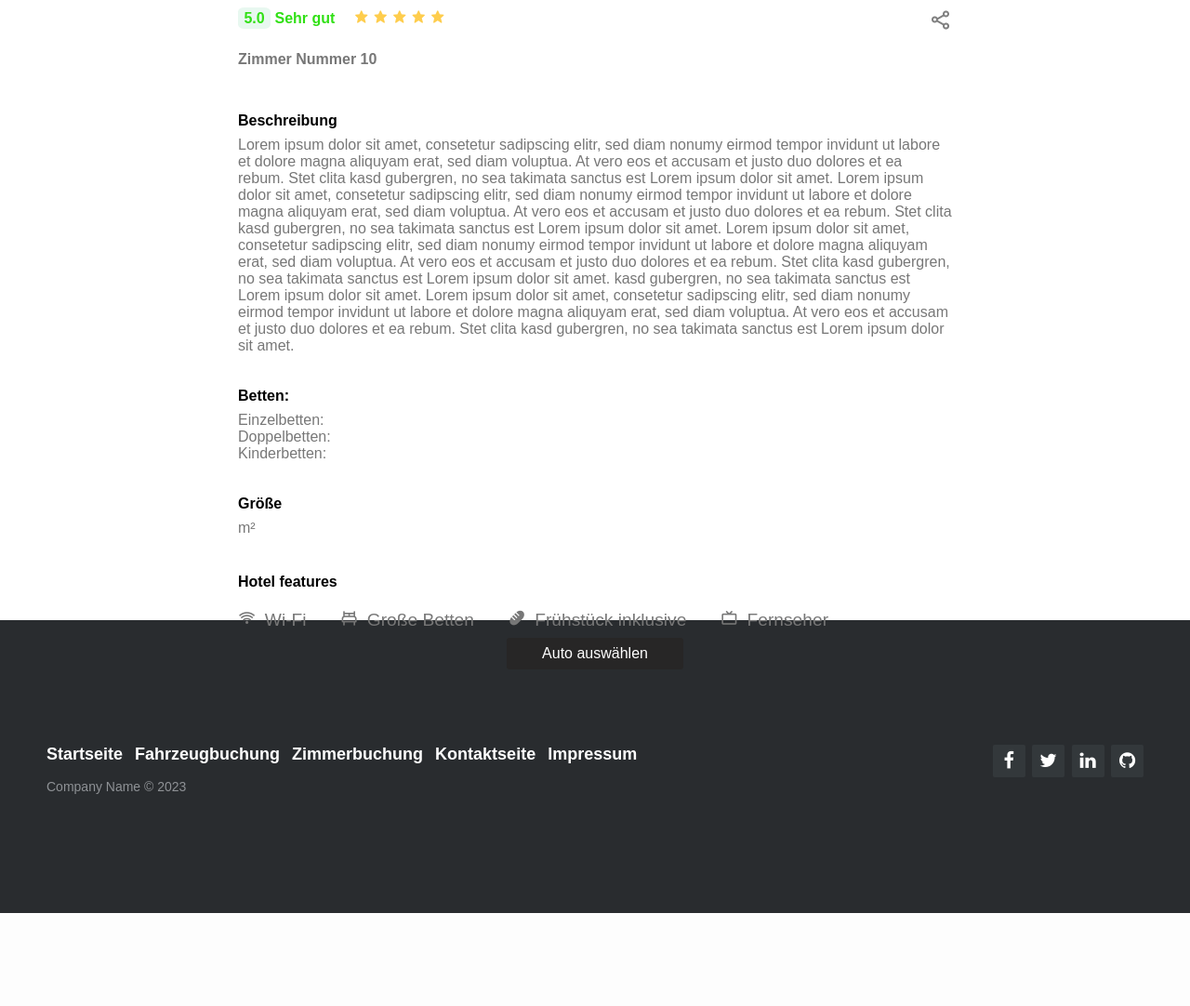
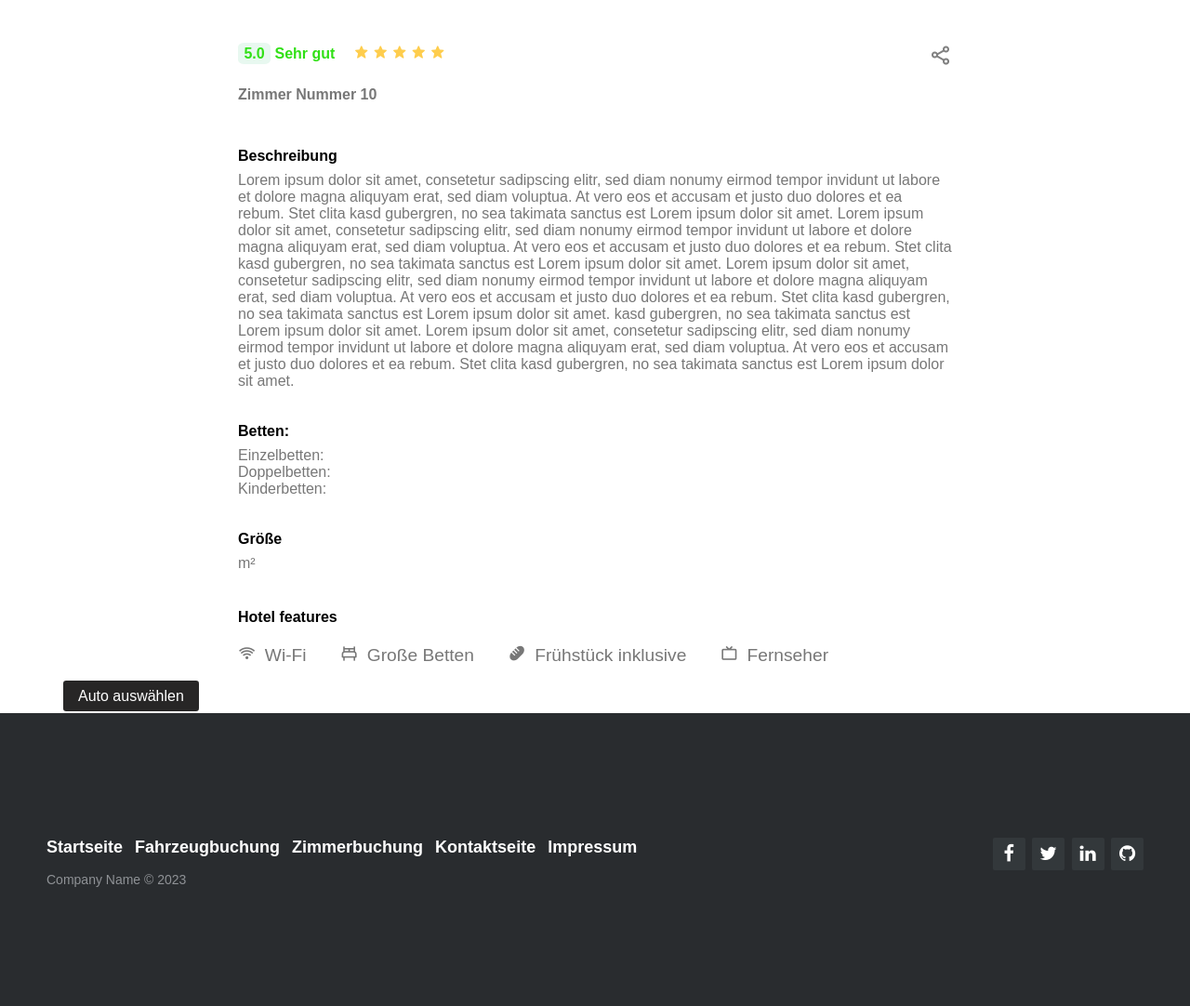
Before and after one commit to Insignio-OGs/Hotel-Projekt, a PHP site: page /Praxisprojekt/source/zimmerbuchungDetail.php?id=1 in a window 1280 px wide; the page is wider, and only the part inside the window is pictured. Shown: the part 558-1640 px from the top of that part at 93% size. Before the commit the page ends 1540 px from the top of that part, so only its background shows below. Run offline with PHP 8.4, Linux system fonts and the light colour scheme; data that the repository does not hold is empty.

Commit message:
Adjustments

```diff
--- a/source/style.css
+++ b/source/style.css
@@ -315,7 +315,7 @@ h3 {
 .zimmerbuchungDetail {
     margin-top: 5rem;
     width: 100%;
-    height: 1100px;
+    height: 1200px;
     display: flex;
     justify-content: center;
     align-items: center;
@@ -483,7 +483,7 @@ h3 {
 
 .car-product {
     width: 20%;
-    height: 504px;
+    height: 452px;
     box-shadow: 0px 0px 10px #131313;
     margin-top: 6rem;
     margin: 30px;
@@ -553,6 +553,7 @@ h3 {
     margin-top: 0.5em;
     text-decoration: none;
     text-align: center;
+    margin-top: 20px;
 }
 
 .btn-car-product:hover {
@@ -917,3 +918,14 @@ header {
     background-color: #dfdfdf;
     width: 18rem;
 }
+
+.zimmer {
+    display: flex;
+    flex-direction: column;
+    align-items: center;
+}
+
+.naja {
+    width: 71.5rem;
+    margin: 1.5rem;
+}
--- a/source/zimmerbuchung.php
+++ b/source/zimmerbuchung.php
@@ -20,7 +20,7 @@
             </div>
         </div>
     </header>
-    <section>
+    <section class="zimmer">
 
             <?php
             require_once('include.php');
--- a/source/zimmerbuchungDetail.php
+++ b/source/zimmerbuchungDetail.php
@@ -83,8 +83,9 @@
                 <li><i class='bx bxs-baguette'><span>Frühstück inklusive</span></i></li>
                 <li><i class='bx bx-tv'><span>Fernseher</span></i></li>
             </div>
-
-            <a href='reservation.php?room_id=".$room['id']."' class='btn-car-product'>Auto auswählen</a>
+            <div class='naja'>
+                <a href='reservation.php?room_id=".$room['id']."' class='btn-car-product'>Auto auswählen</a>
+            </div>
 
             ");
 
```
